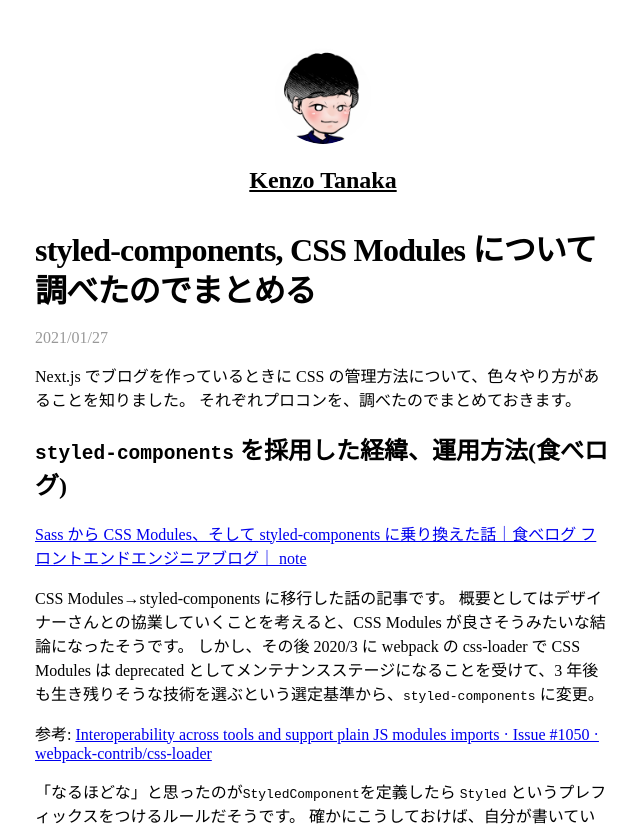
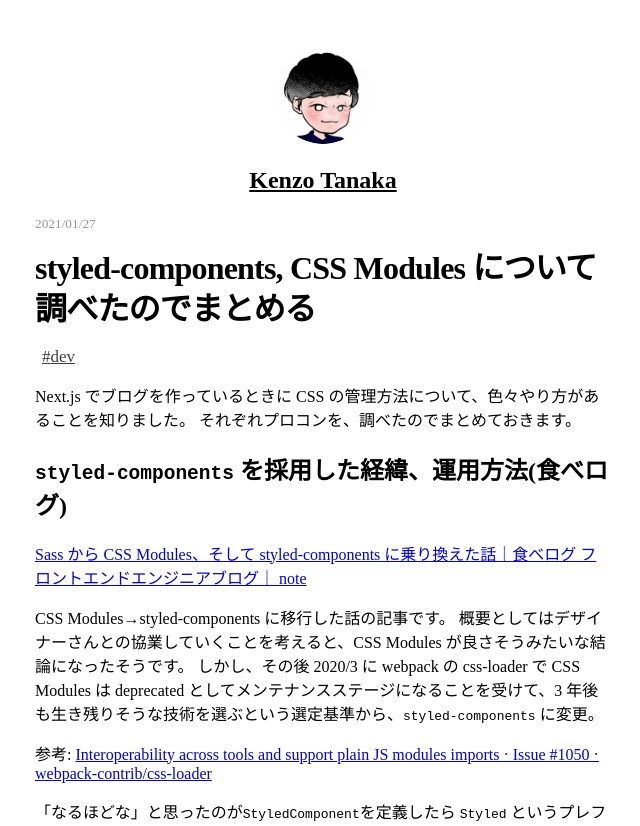
Before and after one commit to kenzo-tanaka/nextJsBlog, a Next.js app: page /posts/css-manage in a window 1280 px wide. Shown: the top 826 px of the page, without its empty margins (317-957 px from the left). Built offline with nearby package versions, Linux system fonts and the light colour scheme.

Commit message:
display category on post page

```diff
--- a/pages/posts/[slug].tsx
+++ b/pages/posts/[slug].tsx
@@ -40,16 +40,19 @@
 };
 
 const Post: NextPage<Props> = ({ postData }) => {
-  const { slug, title, date, content } = postData;
+  const { slug, title, date, content, category } = postData;
 
   return (
     <Layout>
       <PageSEO title={title} slug={`posts/${slug}`} />
       <article>
+        <small className={utilStyles.lightText}>
+          <Date dateString={date} />
+        </small>
         <h1 className={utilStyles.headingXl}>{title}</h1>
-        <div className={utilStyles.lightText}>
-          <Date dateString={date} />
-        </div>
+        <Link href={`/categories/${category}`}>
+          <a className={utilStyles.categoryLabel}>#{category}</a>
+        </Link>
         <ReactMarkdown renderers={renderers} children={content} />
       </article>
       <ShareBtns slug={slug} title={title} />
```
